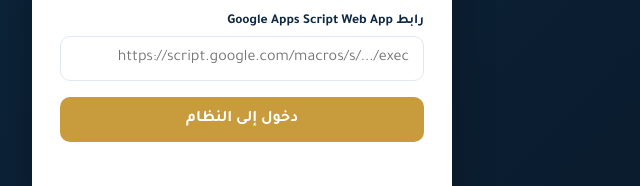
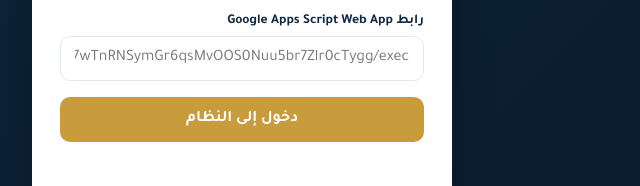
Before and after one commit to CairoCafeRestaurant/RestaurantManagement-, a plain HTML site: page index.html in a window 1280 px wide. Shown: the part 412-598 px from the top of the page, 398-1038 px from the left. Drawn offline with Linux system fonts and the light colour scheme.

Commit message:
Update Google Apps Script URL in index.html

```diff
--- a/index.html
+++ b/index.html
@@ -181,7 +181,7 @@
 
     <div class="input-group">
       <label>رابط Google Apps Script Web App</label>
-      <input type="url" id="apiUrlInput" placeholder="https://script.google.com/macros/s/.../exec" />
+      <input type="url" id="apiUrlInput" placeholder="https://script.google.com/macros/s/AKfycbx2coIYwIdLPmSFH0VEYzzbUX9kiYfQYk7wTnRNSymGr6qsMvOOS0Nuu5br7Zlr0cTygg/exec" />
     </div>
 
     <button class="btn btn-gold" onclick="loginSystem()">دخول إلى النظام</button>
@@ -362,7 +362,7 @@
 
 <script>
   // ضع رابط Web App الخاص بك هنا كقيمة افتراضية بعد النشر
-  const DEFAULT_API_URL = localStorage.getItem('https://script.google.com/macros/s/AKfycbwbLtHBAajPziIJXSZBYv1OBMlg8SlLitfPPjDyrQOjbn_eOmRLkbuePwrWbxZrY3Zy4w/exec') || '';
+  const DEFAULT_API_URL = localStorage.getItem('https://script.google.com/macros/s/AKfycbx2coIYwIdLPmSFH0VEYzzbUX9kiYfQYk7wTnRNSymGr6qsMvOOS0Nuu5br7Zlr0cTygg/exec') || '';
   document.getElementById('apiUrlInput').value = DEFAULT_API_URL;
 
   let APP_STATE = {
```
